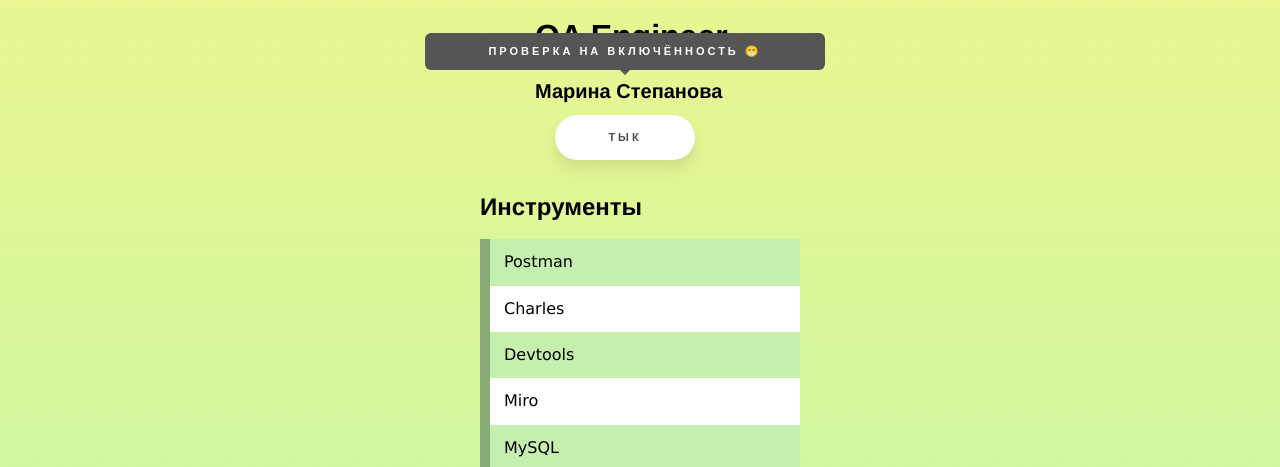
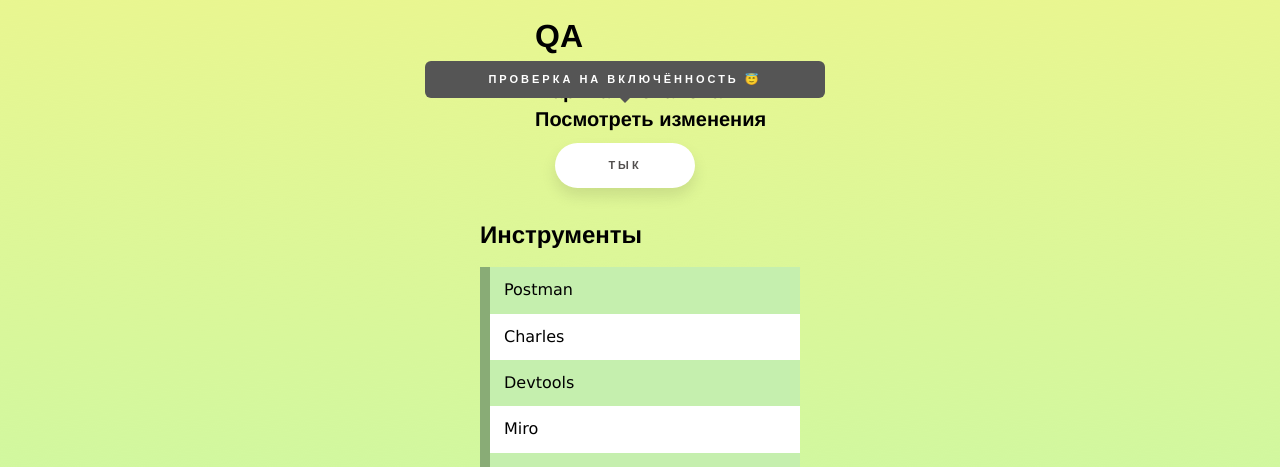
Before and after one commit to MarinaStepanova-QA/CV, a plain HTML site: page index.html in a window 1280 px wide. Both pictures are taken after a click on the element "ТЫК". Shown: the part 333-800 px from the top of the page. Drawn offline with Linux system fonts and the light colour scheme.

Commit message:
добавить строку и поменять эмоджи

```diff
--- a/index.html
+++ b/index.html
@@ -12,10 +12,11 @@
   <!-- <body> -->
     <header class="header">
       <img src="./ava.png" alt="avatar" class="header__avatar" />
-      <h1 class="header__title">QA Engineer</h1>
+      <h1 class="header__title">QA</h1>
       <h3 class="header__subtitle">Марина Степанова</h3>
+      <h3 class="header__subtitle">Посмотреть изменения</h3>
       <div class="popup floating-button"  id = "kredo">Тык
-        <span class="popuptext" id="myPopup">Проверка на включённость 😁</span>
+        <span class="popuptext" id="myPopup">Проверка на включённость 😇</span>
       </div>
     </header>
     <body>
```
